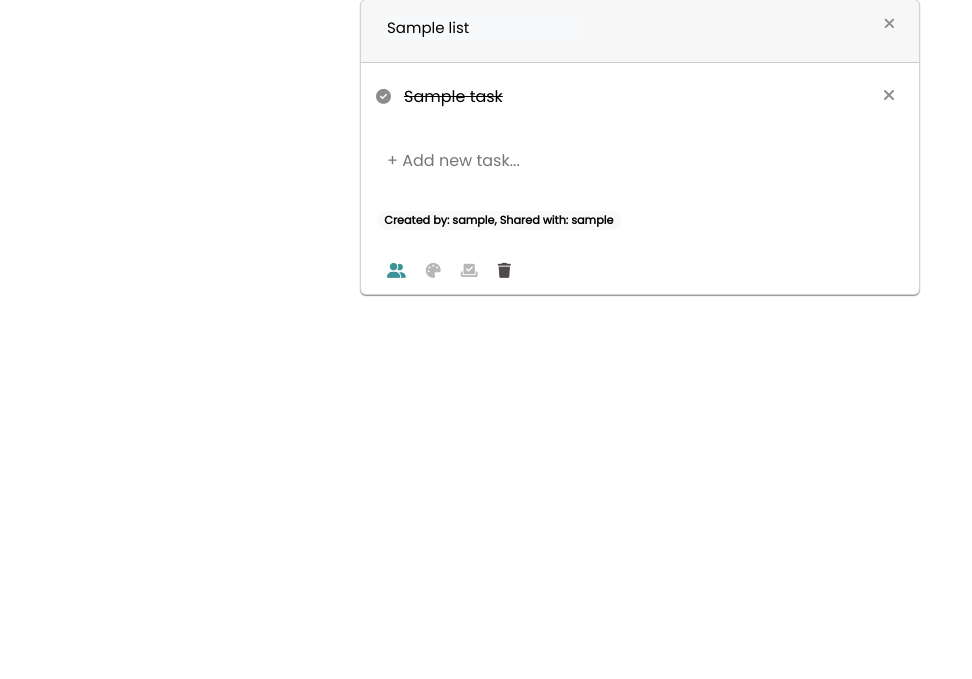
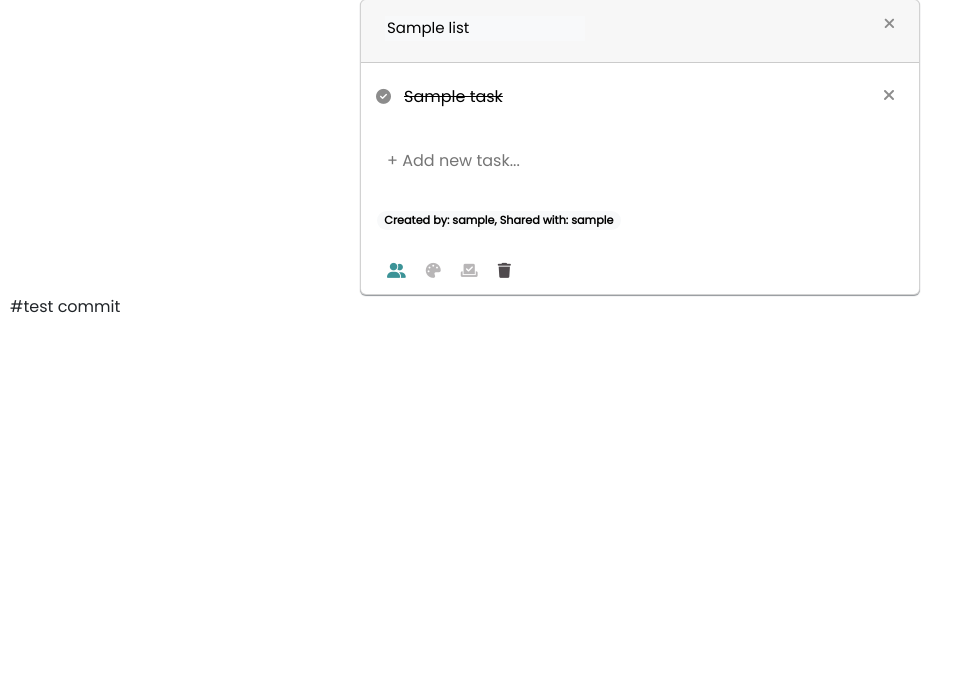
Before and after one commit to JacekHordyj/sharedo, a Django app: page /list/00000000-0000-0000-0000-000000000001 in a window 1280 px wide. Shown: the part 121-800 px from the top of the page, without its empty margins (0-972 px from the left). Run offline with Django 4.2, Linux system fonts and the light colour scheme; a user stored in the database is signed in; tables that the repository leaves empty hold one stand-in row (values such as "Sample post"); some libraries are stand-ins or nearby versions.

Commit message:
Test commit regarding db.sqlite

```diff
--- a/lists/templates/lists/list.html
+++ b/lists/templates/lists/list.html
@@ -88,7 +88,7 @@
     </div>
 </div>
 
-
+#test commit
 <script>
     let tasks_textareas = document.getElementsByClassName('get-striked')
     for(let i = 0;i<tasks_textareas.length;i++) {
```
